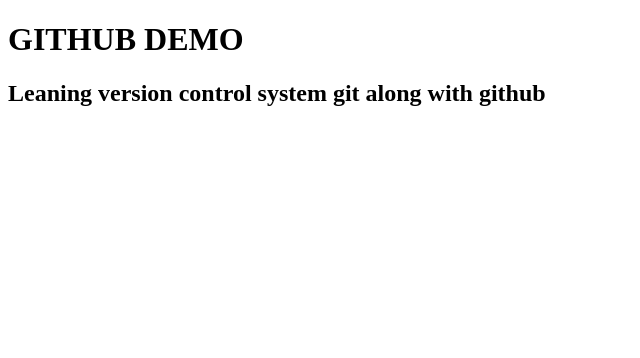
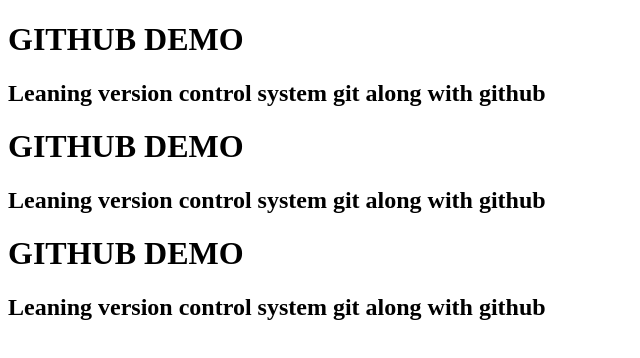
Before and after one commit to poonamv28/Github-Demo, a plain HTML site: page index.html in a window 1280 px wide. Shown: the whole page, without its empty margins (0-640 px from the left). Drawn offline with Linux system fonts and the light colour scheme.

Commit message:
new addded

```diff
--- a/index.html
+++ b/index.html
@@ -9,5 +9,9 @@
   <body>
     <h1>GITHUB DEMO</h1>
     <h2>Leaning version control system git along with github</h2>
+    <h1>GITHUB DEMO</h1>
+    <h2>Leaning version control system git along with github</h2>
+    <h1>GITHUB DEMO</h1>
+    <h2>Leaning version control system git along with github</h2>
   </body>
 </html>
```
